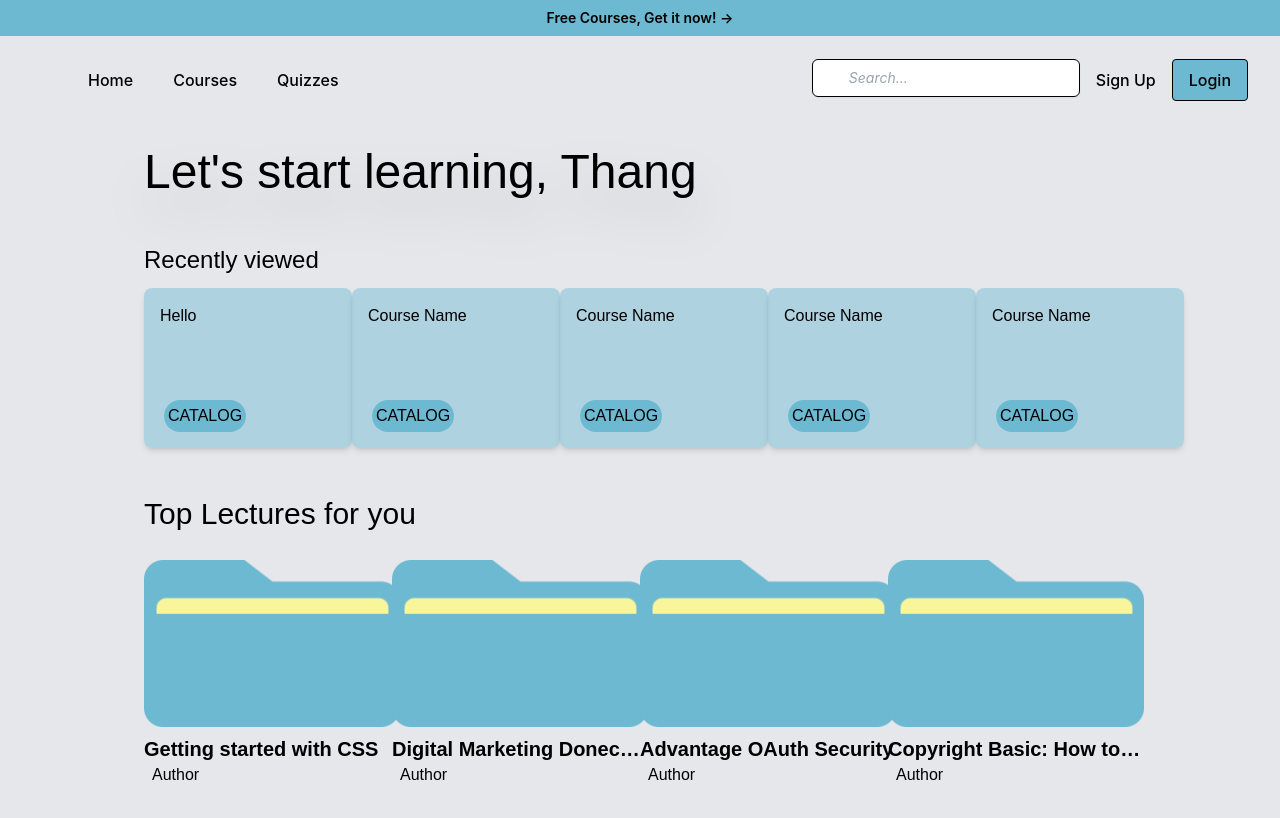
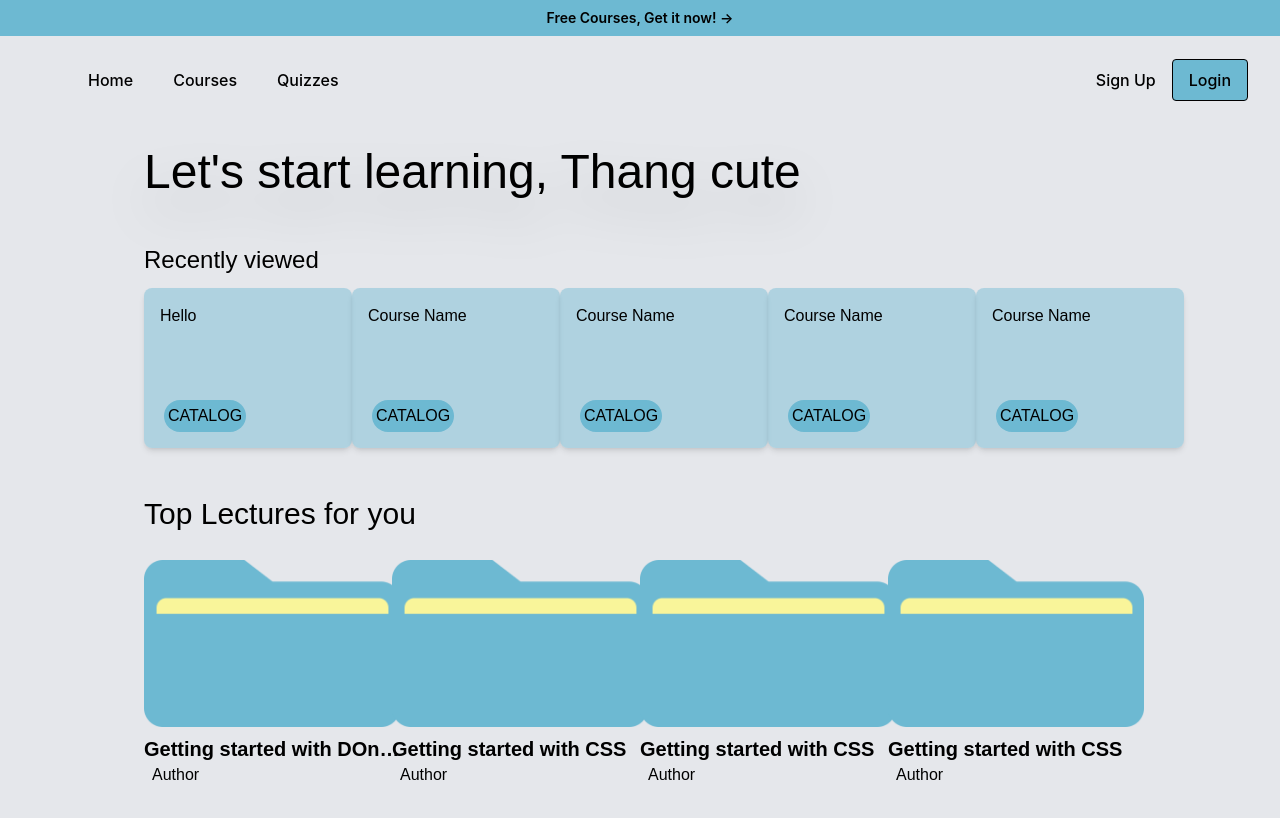
Before and after one commit to dtnghia2010/E-learning-platform, a React (Create React App) app in the folder frontend/: page / in a window 1280 px wide. Shown: the top 818 px of the page. Built offline with nearby package versions, Linux system fonts and the light colour scheme.

Commit message:
feat: Global context

```diff
--- a/frontend/src/component/Header.js
+++ b/frontend/src/component/Header.js
@@ -1,6 +1,9 @@
+import useAuthContext from "../hook/useAuthContext";
 
 
 export default function Header(){
+    const {user} = useAuthContext();
+
     return (
 
         <div>
@@ -20,18 +23,18 @@ export default function Header(){
                     <a href="#" className=" ml-10 text-black hover:text-gray-700 font-medium">Quizzes</a>
                 </div>
                 <div className="flex justify-end">
-                    <div>
+                    {user && <div>
                         <i className="fa-solid fa-magnifying-glass"></i>
                         <input
                             className="placeholder:italic placeholder:text-slate-400 block bg-white w-full border border-slate-300 rounded-md py-2 pl-9 pr-3 shadow-sm focus:outline-none focus:border-sky-500 focus:ring-sky-500 focus:ring-1 sm:text-sm"
                             placeholder="Search..." type="text" name="search"/>
-                    </div>
-                    <div>
+                    </div> }
+                    {!user &&<div>
                     <button className="text-black px-4 py-2 rounded font-medium">Sign Up</button>
                     <button
                         className="bg-blue-light text-blue-500 border border-blue-500 px-4 py-2 rounded font-medium">Login
                     </button>
-                    </div>
+                    </div> }
                 </div>
             </nav>
         </div>
--- a/frontend/src/component/Recommend.js
+++ b/frontend/src/component/Recommend.js
@@ -3,6 +3,13 @@ const Recommend = () => {
     return (
     <div>
         <div className="grid lg:grid-cols-4 gap-x-42">
+            <a href="#" className="h-32 sm:h-52 w-40 sm:w-64">
+                <img src="/images/folderImg.png" alt="" className=" hover:shadow-xl"/>
+                <div>
+                    <p className="card-title">Getting started with DOnchent </p>
+                    <span className="card-author"> Author</span>
+                </div>
+            </a>
             <a href="#" className="h-32 sm:h-52 w-40 sm:w-64">
                 <img src="/images/folderImg.png" alt="" className=" hover:shadow-xl"/>
                 <div>
@@ -13,21 +20,14 @@ const Recommend = () => {
             <a href="#" className="h-32 sm:h-52 w-40 sm:w-64">
                 <img src="/images/folderImg.png" alt="" className=" hover:shadow-xl"/>
                 <div>
-                    <p className="card-title">Digital Marketing Donechenthenene </p>
+                    <p className="card-title">Getting started with CSS </p>
                     <span className="card-author"> Author</span>
                 </div>
             </a>
             <a href="#" className="h-32 sm:h-52 w-40 sm:w-64">
                 <img src="/images/folderImg.png" alt="" className=" hover:shadow-xl"/>
                 <div>
-                    <p className="card-title">Advantage OAuth Security </p>
-                    <span className="card-author"> Author</span>
-                </div>
-            </a>
-            <a href="#" className="h-32 sm:h-52 w-40 sm:w-64">
-                <img src="/images/folderImg.png" alt="" className=" hover:shadow-xl"/>
-                <div>
-                    <p className="card-title">Copyright Basic: How to protect a protocopy</p>
+                    <p className="card-title">Getting started with CSS </p>
                     <span className="card-author"> Author</span>
                 </div>
             </a>
--- /dev/null
+++ b/frontend/src/context/AuthContext.js
@@ -0,0 +1,36 @@
+import {createContext, useEffect, useReducer} from "react";
+
+export const AuthContext = createContext();
+
+export const authReducer = (state, action) => {
+    switch (action.type) {
+        case 'LOGIN':
+            return {
+                user: action.payload
+            }
+        case 'LOGOUT':
+            return {
+                user: null
+            }
+        default:
+            return state;
+    }
+}
+
+export const AuthContextProvider = ({children}) => {
+    const [state, dispatch] = useReducer(authReducer, {
+        user: null
+    });
+
+    useEffect(() => {
+        const user = JSON.parse(localStorage.getItem('user'));
+        if (user) {
+            dispatch({type: 'LOGIN', payload: user});
+        }
+    }, []);
+    return(
+        <AuthContext.Provider value={{}}>
+            {children}
+        </AuthContext.Provider>
+    )
+}
--- /dev/null
+++ b/frontend/src/hook/useAuthContext.js
@@ -0,0 +1,14 @@
+import {AuthContext} from "../context/AuthContext";
+import {useContext} from "react";
+
+const useAuthContext = () => {
+    const context = useContext(AuthContext)
+
+    if(!context) {
+        throw Error('useAuthContext must be used inside an AuthContextProvider')
+    }
+
+    return context
+};
+
+export default useAuthContext;
--- a/frontend/src/index.js
+++ b/frontend/src/index.js
@@ -3,11 +3,14 @@ import ReactDOM from 'react-dom/client';
 import './index.css';
 import App from './App';
 import reportWebVitals from './reportWebVitals';
+import {AuthContextProvider} from "./context/AuthContext";
 
 const root = ReactDOM.createRoot(document.getElementById('root'));
 root.render(
   <React.StrictMode>
-    <App />
+      <AuthContextProvider>
+        <App />
+      </AuthContextProvider>
   </React.StrictMode>
 );
 
--- a/frontend/src/page/HomePage.js
+++ b/frontend/src/page/HomePage.js
@@ -1,17 +1,19 @@
 import Recent from "../component/Recent";
 import Recommend from "../component/Recommend";
+import useAuthContext from "../hook/useAuthContext";
 
 const HomePage = () => {
+    const {userState} = useAuthContext();
     return (
         <div className="container mx-auto flex flex-col justify-start font-vietnam-pro px-36 py-6" >
-            <header className="flex items-center drop-shadow-2xl text-5xl">Let's start
-                learning, Thang</header>
-            <div className="mt-12">
+            {!userState && <header className="flex items-center drop-shadow-2xl text-5xl">Let's start
+                learning, Thang cute</header> }
+            {!userState && <div className="mt-12">
                 <div className="pb-3">
                     <header className="text-2xl">Recently viewed</header>
                 </div>
                 <Recent/>
-            </div>
+            </div> }
             <div className="mt-12 pb-28">
                 <div className="pb-7">
                     <header className="text-3xl">Top Lectures for you</header>
--- a/frontend/src/page/Login.js
+++ b/frontend/src/page/Login.js
@@ -1,10 +1,12 @@
 import React, {useState} from 'react';
 import Header from "../component/Header";
+import useAuthContext from "../hook/useAuthContext";
 
 const Login = () => {
     const [email, setEmail]= useState("");
     const [password, setPassword]= useState("");
     const regex = /[^\s@]+@[^\s@]+\.[^\s@]+/gi
+    const {dispatch} = useAuthContext();
 
     const handleInputEmail=(e)=>{
         setEmail(e.target.value)
@@ -21,6 +23,9 @@ const Login = () => {
                     email: email,
                     password: password
                 }
+
+                localStorage.setItem('user', user); // set user in local storage
+                dispatch({type: 'LOGIN', payload: user}); // set user in global state
                 console.log(user)
             }
     }
--- a/frontend/src/page/Register.js
+++ b/frontend/src/page/Register.js
@@ -1,5 +1,6 @@
 import React, {useState} from "react";
 import Header from "../component/Header";
+import useAuthContext from "../hook/useAuthContext";
 
 
 export default  function Register(){
@@ -8,6 +9,7 @@ export default  function Register(){
     const [password, setPassword]= useState("");
     const [confirmPassword, setConfirmPassword]= useState("");
     const regex = /[^\s@]+@[^\s@]+\.[^\s@]+/gi
+    const {dispatch} = useAuthContext();
 
     const  handleInputEmail= (e)=>{
         setEmail(e.target.value);
@@ -40,6 +42,10 @@ export default  function Register(){
                 }
                 // submit api hear with axios
                 console.log(user);
+                // localStorage
+                localStorage.setItem('user', user);
+                dispatch({type: 'LOGIN', payload: user});
+
             } else {
                 alert("Pass word do not match")
             }
```
